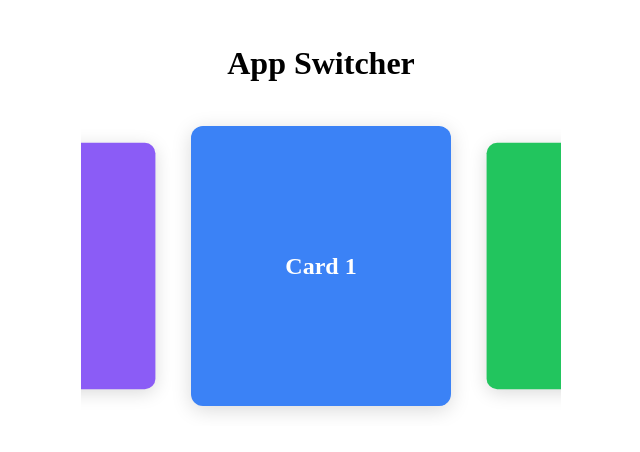
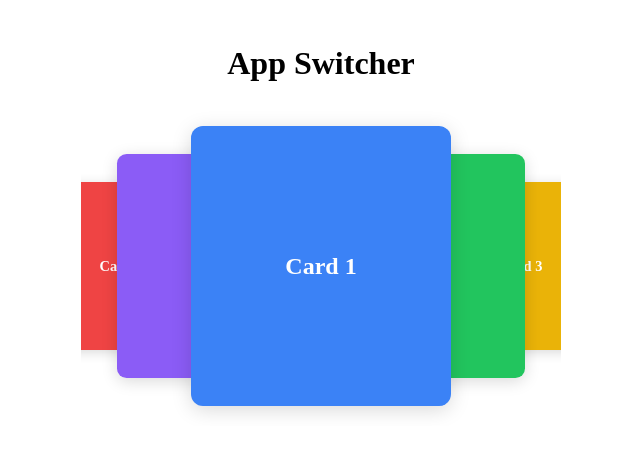
Before and after one commit to Gevork-Manukyan/GevUI, a React (Vite) app: page / in a window 1280 px wide. Shown: the top 452 px of the page, without its empty margins (319-959 px from the left). Built offline with nearby package versions, Linux system fonts and the light colour scheme.

Commit message:
AppSwitcher: adds props that allow to invert scrolling behavior. adds documentation for props

```diff
--- a/src/App.tsx
+++ b/src/App.tsx
@@ -43,7 +43,7 @@ export default function App() {
       <h1 style={{ textAlign: "center", marginBottom: 24 }}>
         App Switcher
       </h1>
-      <AppSwitcher>
+      <AppSwitcher stepWidth={100} scaleFactor={0.20}>
         {DEMO_COLORS.map((color, i) => (
           <DemoCard key={i} index={i} color={color} />
         ))}
--- a/src/components/app-switcher/AppSwitcher.tsx
+++ b/src/components/app-switcher/AppSwitcher.tsx
@@ -16,16 +16,52 @@ import {
 import { STEP_WIDTH, SCALE_FACTOR } from "./utils"
 import { Rail } from "./Rail"
 
+/**
+ * Props for the AppSwitcher infinite carousel component.
+ */
 export type AppSwitcherProps = {
+  /** One or more card elements. Each direct child is rendered as a card in the carousel. */
   children: ReactNode
+  /**
+   * Horizontal distance (px) between card centers. Larger values spread cards apart.
+   * @default 280
+   */
   stepWidth?: number
+  /**
+   * How much cards shrink with distance from center (0 = no shrink, 1 = center only full size).
+   * @default 0.12
+   */
   scaleFactor?: number
+  /**
+   * When true, inverts touch/swipe direction: swipe right moves content right (default: content moves left).
+   * @default false
+   */
+  invertSwipe?: boolean
+  /**
+   * When true, inverts click-and-drag direction: drag right moves content right (default: content moves left).
+   * @default false
+   */
+  invertDrag?: boolean
+  /**
+   * When true, inverts horizontal wheel/trackpad scroll: scroll right moves content right (default: content moves left).
+   * @default false
+   */
+  invertScroll?: boolean
 }
 
+/**
+ * Infinite horizontal carousel with overlapping cards, similar to the iOS App Switcher.
+ * The center card is largest; cards to the left and right scale down and sit behind (lower z-index).
+ * Supports swipe (touch), click-and-drag (mouse), and horizontal wheel scroll, with optional momentum
+ * and per-input direction inversion.
+ */
 export function AppSwitcher({
   children,
   stepWidth = STEP_WIDTH,
   scaleFactor = SCALE_FACTOR,
+  invertSwipe = false,
+  invertDrag = false,
+  invertScroll = false,
 }: AppSwitcherProps) {
   const items = useMemo(
     () => Children.toArray(children),
@@ -34,16 +70,20 @@ export function AppSwitcher({
   const n = items.length
   const scrollOffset = useMotionValue(0)
   const overlayX = useMotionValue(0)
+  const invertPointer = invertSwipe || invertDrag
   const dragOffset = useTransform(
     [scrollOffset, overlayX],
-    ([s, o]: number[]) => (s ?? 0) - (o ?? 0),
+    ([s, o]: number[]) =>
+      (s ?? 0) + (invertPointer ? (o ?? 0) : -(o ?? 0)),
   )
   const dragControls = useDragControls()
 
   const flushOverlay = useCallback(() => {
-    scrollOffset.set(scrollOffset.get() - overlayX.get())
+    scrollOffset.set(
+      scrollOffset.get() + (invertPointer ? overlayX.get() : -overlayX.get()),
+    )
     overlayX.set(0)
-  }, [scrollOffset, overlayX])
+  }, [scrollOffset, overlayX, invertPointer])
 
   useMotionValueEvent(overlayX, "animationComplete", flushOverlay)
 
@@ -63,12 +103,13 @@ export function AppSwitcher({
     const onWheel = (e: WheelEvent) => {
       if (e.deltaX !== 0) {
         e.preventDefault()
-        scrollOffset.set(scrollOffset.get() - e.deltaX)
+        const delta = invertScroll ? e.deltaX : -e.deltaX
+        scrollOffset.set(scrollOffset.get() + delta)
       }
     }
     el.addEventListener("wheel", onWheel, { passive: false })
     return () => el.removeEventListener("wheel", onWheel)
-  }, [scrollOffset])
+  }, [scrollOffset, invertScroll])
 
   if (n === 0) return null
 
```
